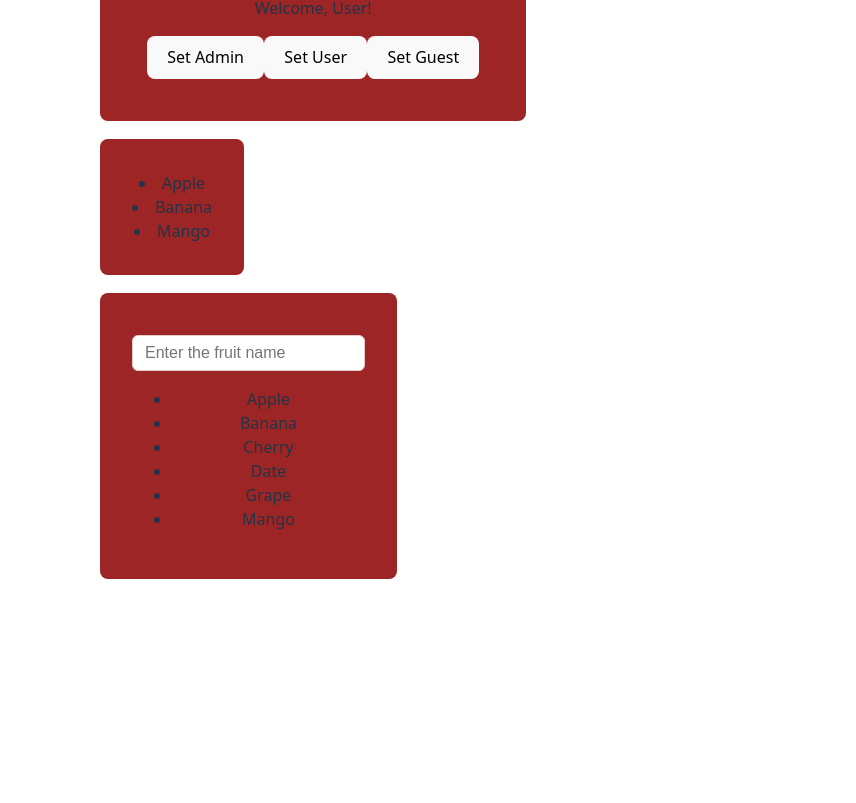
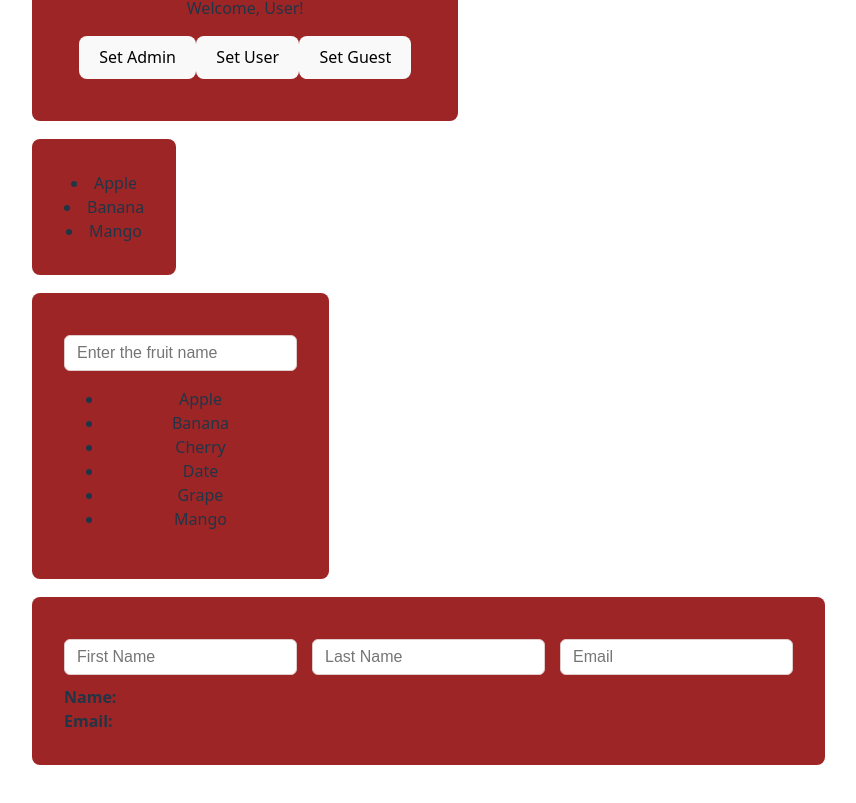
Before and after one commit to Huzaifa-mh/React-19, a React (Vite) app in the folder React19-Practice2/: page / in a window 1280 px wide. Shown: the part 1393-2196 px from the top of the page, without its empty margins (204-1060 px from the left). Before the commit the page ends 2022 px from the top, so only its background shows below. Built offline with nearby package versions, Linux system fonts and the light colour scheme.

Commit message:
Add Inputs component for user data entry and update styles

```diff
--- a/React19-Practice2/src/App.tsx
+++ b/React19-Practice2/src/App.tsx
@@ -2,6 +2,7 @@
 import "./App.css";
 import { LoginCard } from "./LoginCard";
 import { Filter } from "./filter";
+import { Inputs } from "./Inputs";
 
 //this is one way of passing the props with type annotations
 const Greetings = ({ name, age }: { name: string; age: number }) => {
@@ -160,6 +161,10 @@
       <Card>
         <Filter />
       </Card>
+
+      <Card>
+        <Inputs />
+      </Card>
     </>
   );
 }
--- /dev/null
+++ b/React19-Practice2/src/Inputs.tsx
@@ -0,0 +1,61 @@
+import React from "react";
+import "./index.css";
+
+export const Inputs = () => {
+  const [data, setData] = React.useState({
+    firstname: "",
+    lastname: "",
+    email: "",
+  });
+
+  const handleChange = (e: { target: { name: any; value: any } }) => {
+    const { name, value } = e.target;
+    setData({
+      ...data,
+      [name]: value,
+    });
+  };
+  return (
+    <>
+      <div className="forms">
+        <input
+          className="searchfield"
+          type="text"
+          name="firstname"
+          value={data.firstname}
+          onChange={handleChange}
+          placeholder="First Name"
+        />
+
+        <input
+          className="searchfield"
+          type="text"
+          name="lastname"
+          value={data.lastname}
+          onChange={handleChange}
+          placeholder="Last Name"
+        />
+
+        <input
+          className="searchfield"
+          type="email"
+          name="email"
+          value={data.email}
+          onChange={handleChange}
+          placeholder="Email"
+        />
+      </div>
+
+      <div
+        style={{
+          alignItems: "start",
+          textAlign: "left",
+          marginTop:'10px'
+        }}
+      >
+        <strong>Name:</strong> {data.firstname} {data.lastname} <br />
+        <strong>Email:</strong> {data.email}
+      </div>
+    </>
+  );
+};
--- a/React19-Practice2/src/index.css
+++ b/React19-Practice2/src/index.css
@@ -68,6 +68,12 @@
   background-color: white;
   color: black;
 }
+.forms{
+  display: flex;
+  /* flex-direction: column; */
+  align-items: start;
+  gap: 15px;
+}
 
 
 @media (prefers-color-scheme: light) {
```
